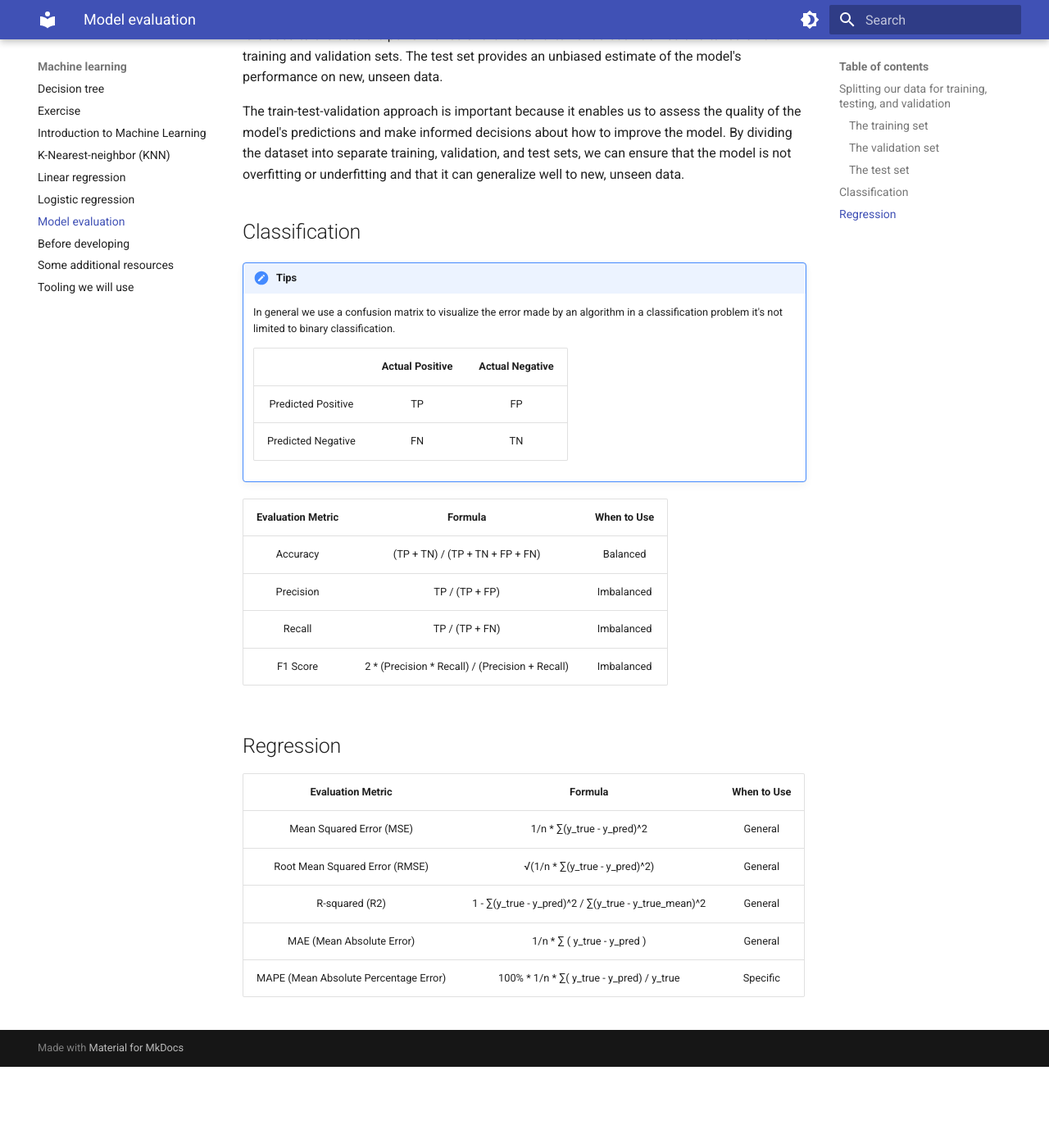
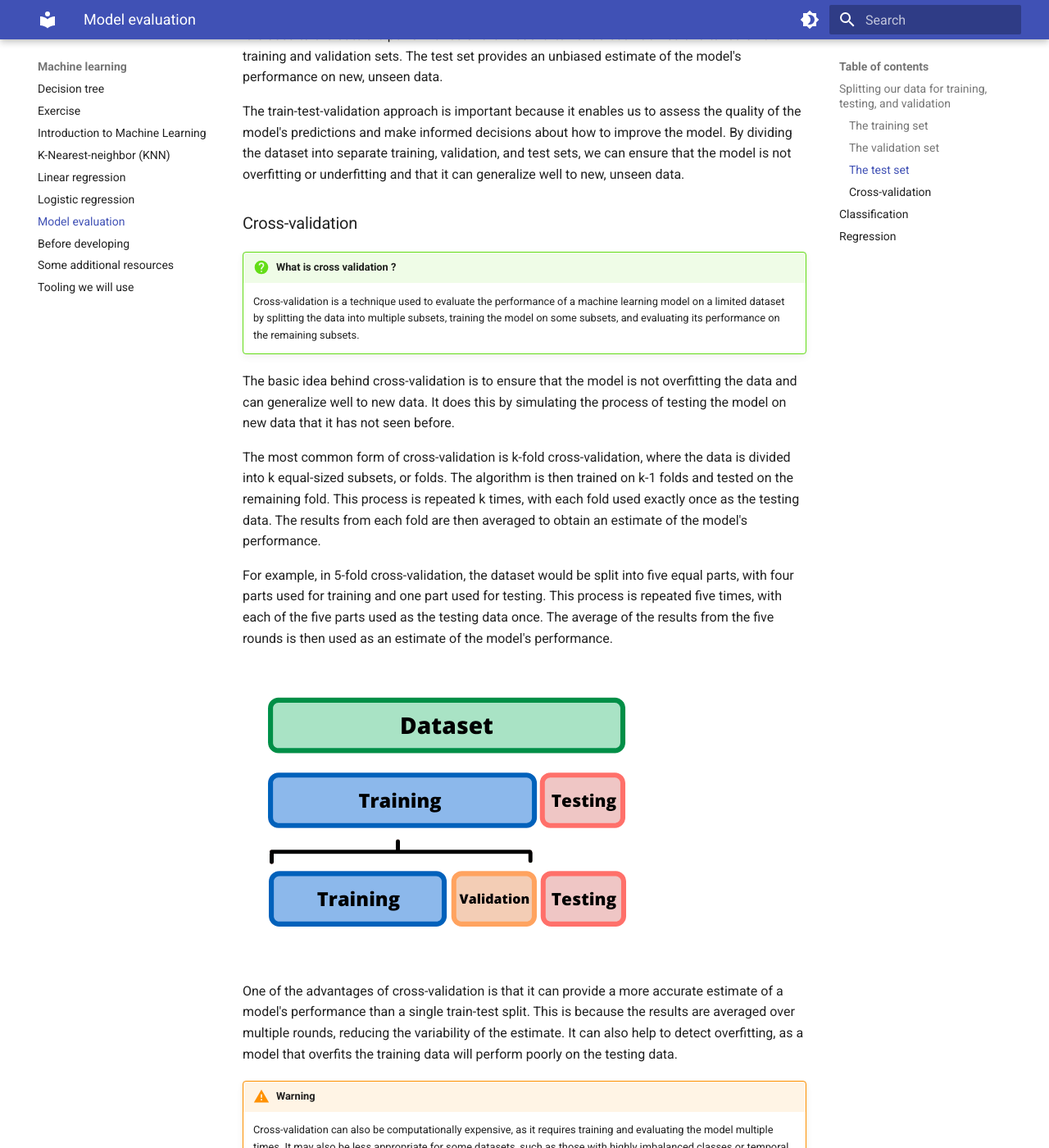
Before and after one commit to Fszta/Computer-Science, an MkDocs documentation site: the page built from docs/machine-learning/model-evaluation.md, in a window 1280 px wide and 1400 px high, scrolled down 1266 px. Shown: the whole window at 82% size. Built offline with MkDocs 1.6.1 and Material for MkDocs 9.7.7, drawn with Linux system fonts in a browser that asks for light colours; before the commit the page ends 2567 px from its top, so only the background shows below that; some of the changed text lies outside the part shown.

Commit message:
fix : add missing cross validation

```diff
--- a/docs/machine-learning/model-evaluation.md
+++ b/docs/machine-learning/model-evaluation.md
@@ -32,6 +32,44 @@ and make informed decisions about how to improve the model. By dividing the data
 and test sets, we can ensure that the model is not overfitting or underfitting and that it can generalize well to new,
 unseen data.
 
+### Cross-validation
+!!! question "What is cross validation ?"
+
+    Cross-validation is a technique used to evaluate the performance of a machine learning model on a limited dataset by
+    splitting the data into multiple subsets, training the model on some subsets, and evaluating its performance on the
+    remaining subsets.
+
+
+
+The basic idea behind cross-validation is to ensure that the model is not overfitting the data and can generalize well
+to new data. It does this by simulating the process of testing the model on new data that it has not seen before.
+
+The most common form of cross-validation is k-fold cross-validation, where the data is divided into k equal-sized
+subsets, or folds. The algorithm is then trained on k-1 folds and tested on the remaining fold. This process is
+repeated k times, with each fold used exactly once as the testing data. The results from each fold are then averaged
+to obtain an estimate of the model's performance.
+
+For example, in 5-fold cross-validation, the dataset would be split into five equal parts, with four parts used
+for training and one part used for testing. This process is repeated five times, with each of the five parts used as
+the testing data once. The average of the results from the five rounds is then used as an estimate of the model's
+performance.
+
+![img_1.png](assets/img_4.png)
+
+One of the advantages of cross-validation is that it can provide a more accurate estimate of a model's performance
+than a single train-test split. This is because the results are averaged over multiple rounds, reducing the variability
+of the estimate. It can also help to detect overfitting, as a model that overfits the training data will perform poorly
+on the testing data.
+
+!!! warning
+
+    Cross-validation can also be computationally expensive, as it requires training and evaluating the model
+    multiple times. It may also be less appropriate for some datasets, such as those with highly imbalanced classes or
+    temporal dependencies.
+
+Overall, cross-validation is a powerful tool for evaluating the performance of a machine learning model and can help to
+improve the accuracy and generalization of the model.
+
 
 
 ## Classification
```
